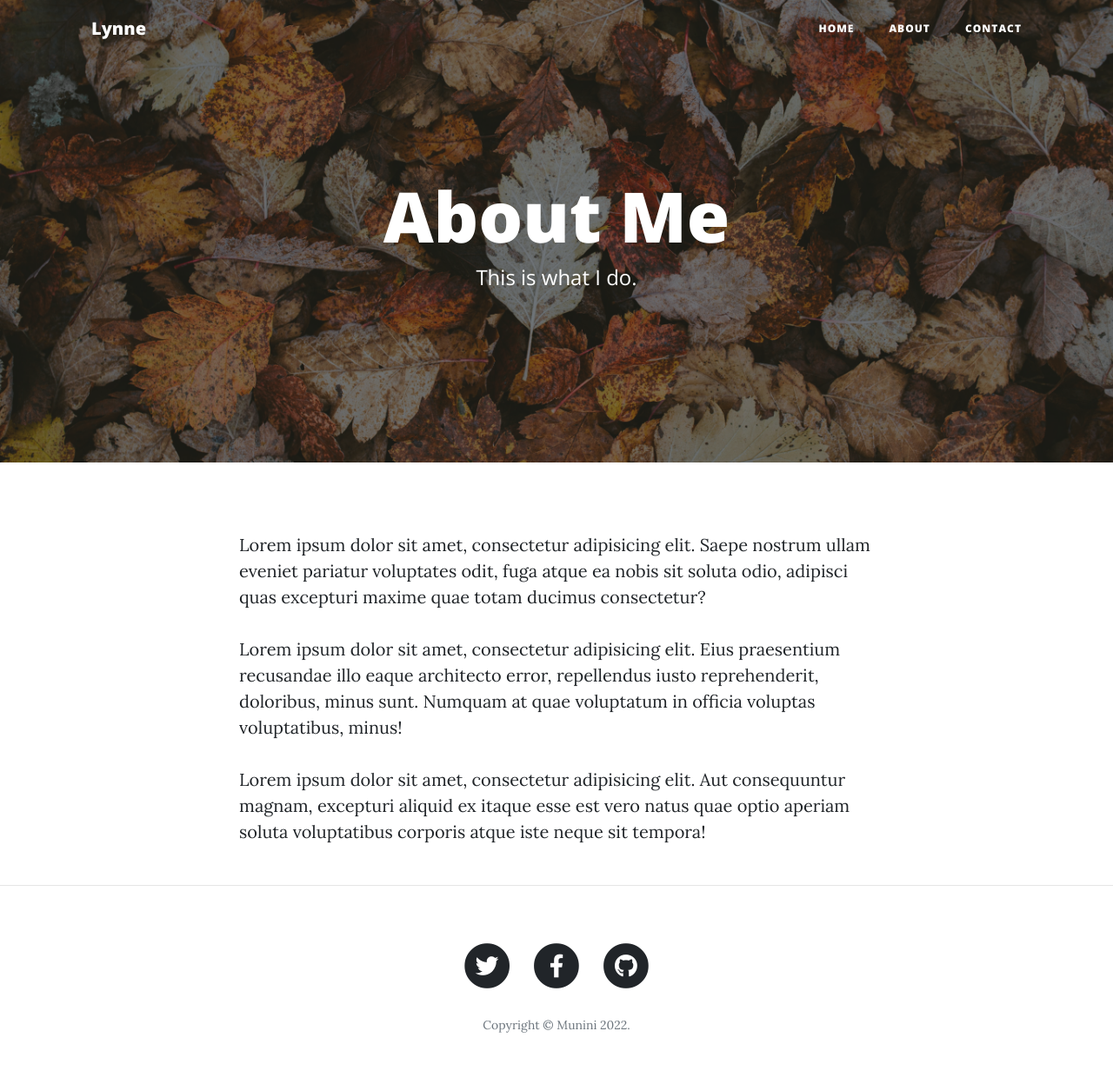
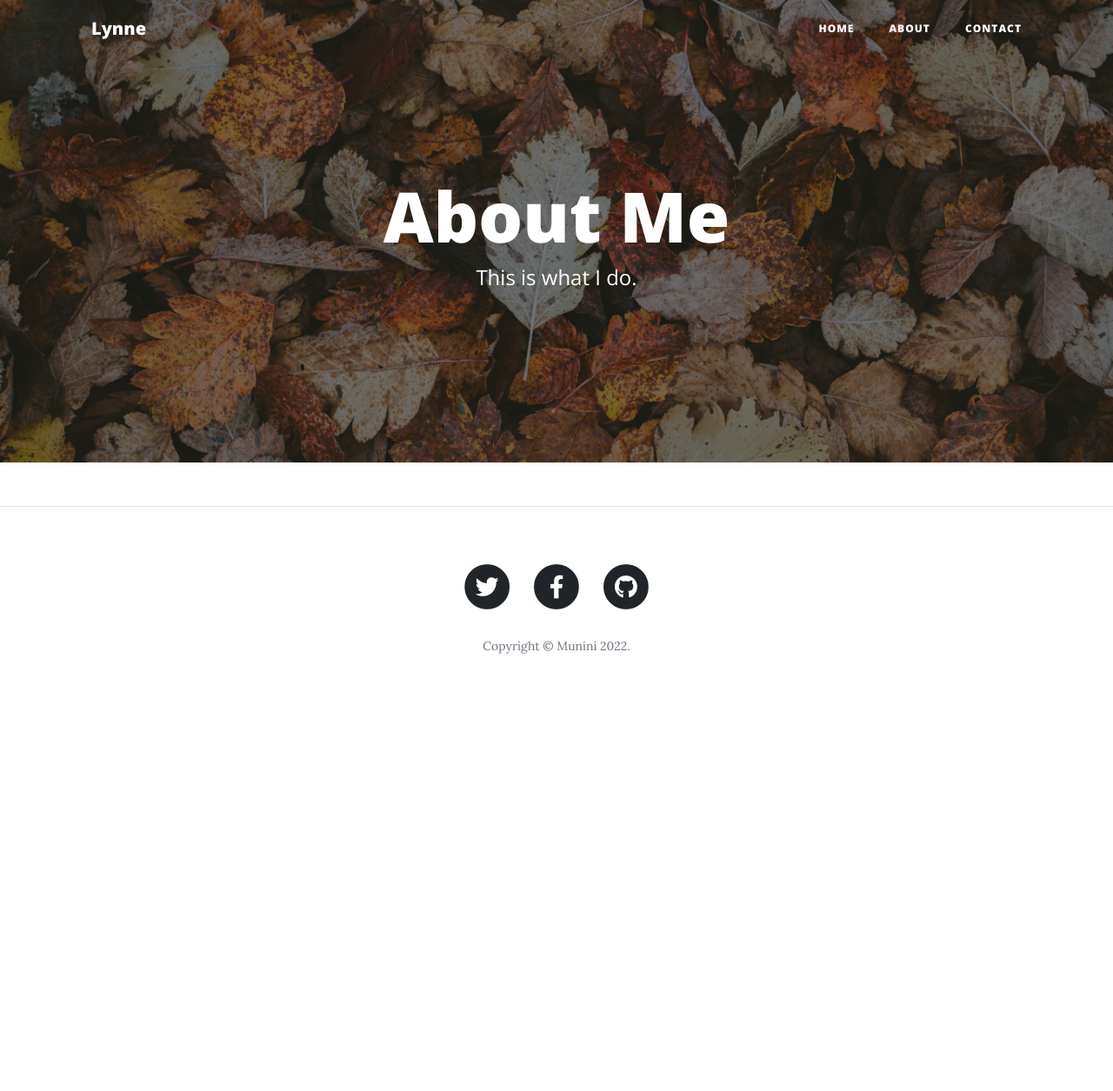
Before and after one commit to lynnemunini/RESTful-Blog, a Flask app: page /about in a window 1280 px wide. Shown: the whole page at 87% size. After the commit the page ends 752 px from the top, so only its background shows below. Run offline with Flask 2, Linux system fonts and the light colour scheme; some libraries are stand-ins or nearby versions.

Commit message:
Final Commit

```diff
--- a/templates/about.html
+++ b/templates/about.html
@@ -16,7 +16,7 @@
   </header>
 
   <!-- Main Content -->
-  <div class="container">
+  <!-- <div class="container">
     <div class="row">
       <div class="col-lg-8 col-md-10 mx-auto">
         <p>Lorem ipsum dolor sit amet, consectetur adipisicing elit. Saepe nostrum ullam eveniet pariatur voluptates odit, fuga atque ea nobis sit soluta odio, adipisci quas excepturi maxime quae totam ducimus consectetur?</p>
@@ -24,7 +24,7 @@
         <p>Lorem ipsum dolor sit amet, consectetur adipisicing elit. Aut consequuntur magnam, excepturi aliquid ex itaque esse est vero natus quae optio aperiam soluta voluptatibus corporis atque iste neque sit tempora!</p>
       </div>
     </div>
-  </div>
+  </div> -->
 
   <hr>
 
```
